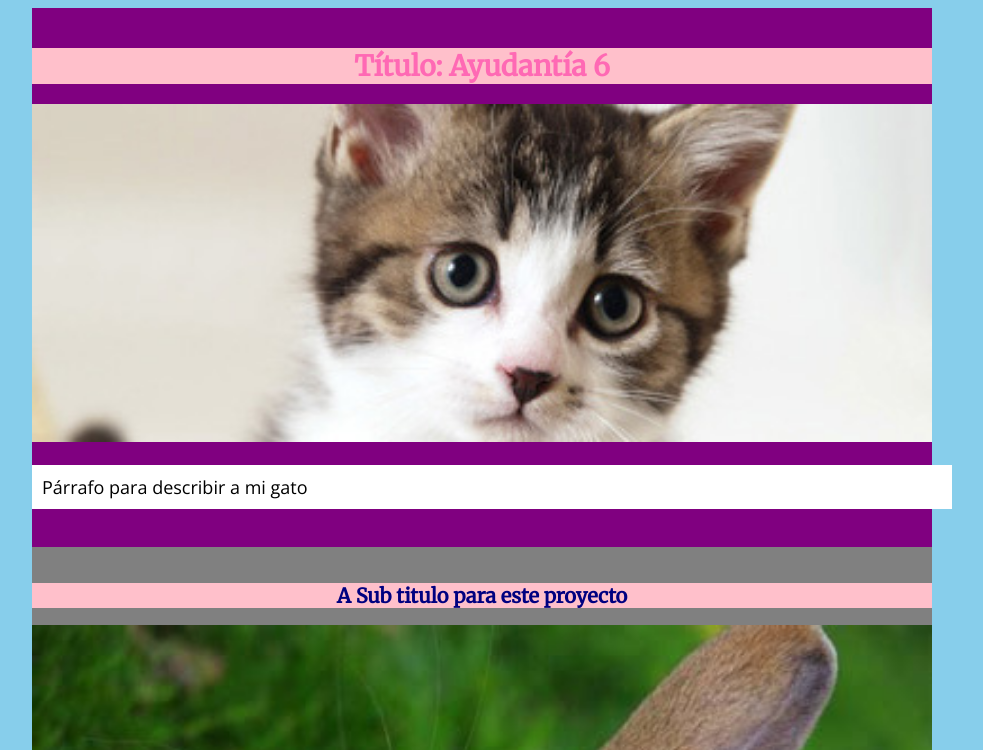
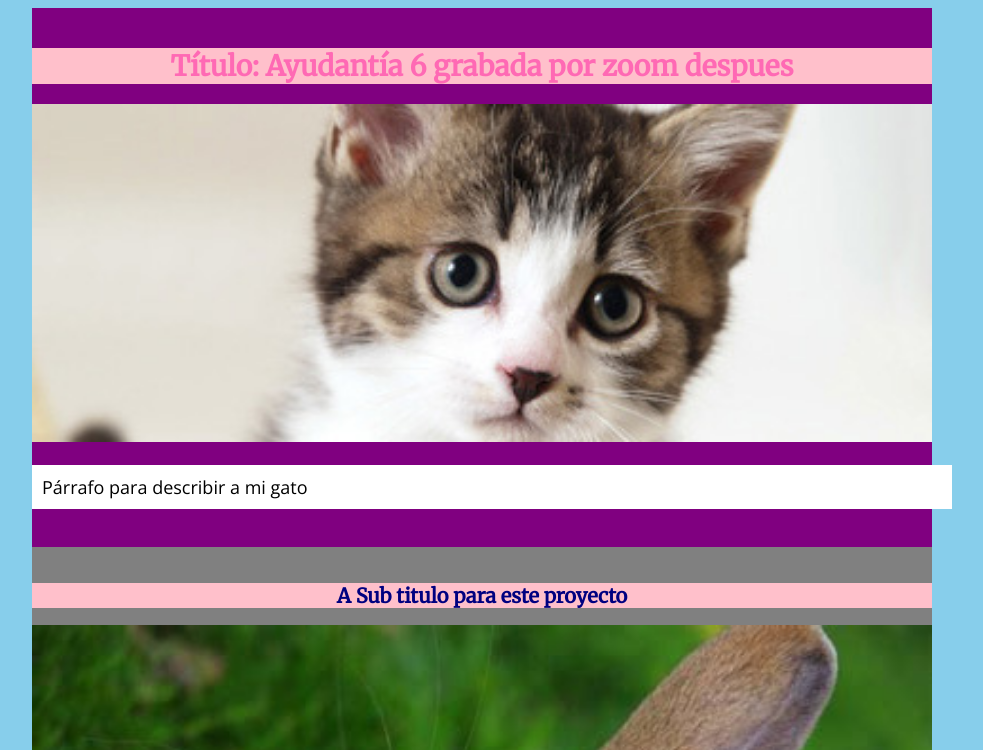
Before and after one commit to vblopez/m02-g24, a plain HTML site: page index.html in a window 1280 px wide. Shown: the top 750 px of the page, without its empty margins (158-1141 px from the left). Drawn offline with nearby package versions, Linux system fonts and the light colour scheme.

Commit message:
cambie el titulo del index

```diff
--- a/index.html
+++ b/index.html
@@ -17,7 +17,7 @@
 
 
 	<div id="introduccion">
-		<h1>Título: Ayudantía 6</h1>
+		<h1>Título: Ayudantía 6 grabada por zoom despues </h1>
 		<img src="img/imagen01.jpg">
 		<p>Párrafo para describir a mi gato</p>
 	</div>
```
